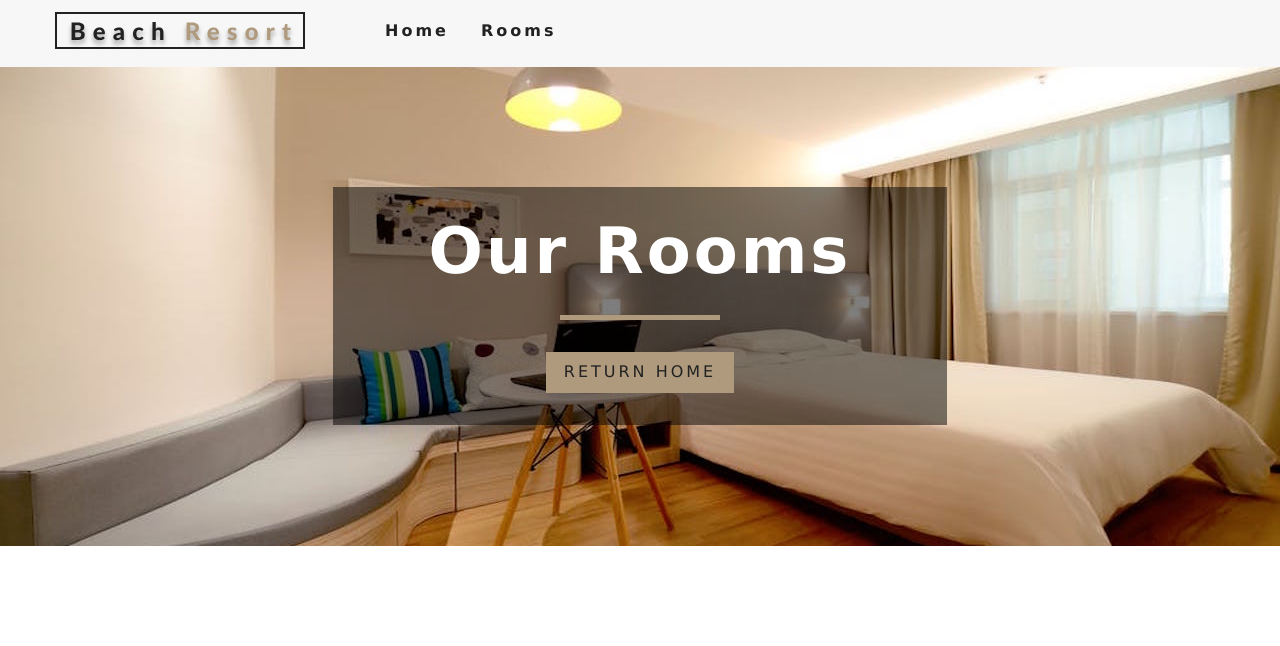
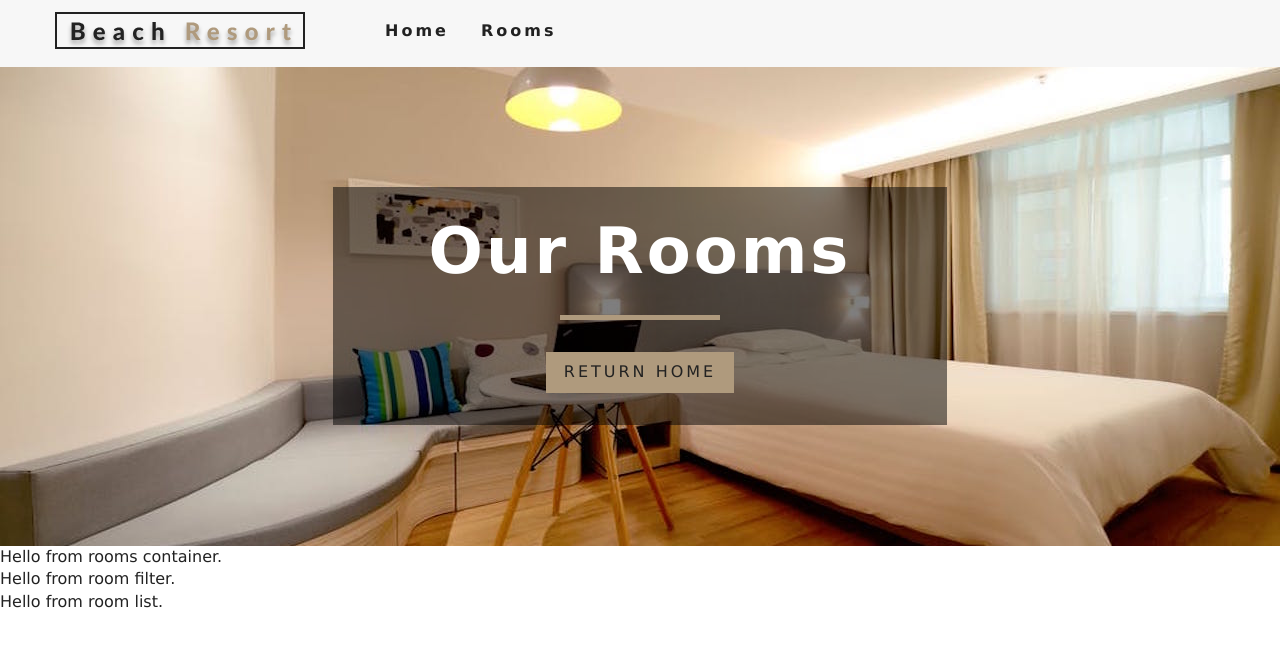
Before and after one commit to praz99/react-resort, a React (Create React App) app: page /rooms in a window 1280 px wide. Shown: the top 646 px of the page. Built offline with nearby package versions, Linux system fonts and the light colour scheme.

Commit message:
add RoomsContainer componentto Rooms page

```diff
--- a/src/pages/Rooms.js
+++ b/src/pages/Rooms.js
@@ -2,9 +2,11 @@ import React from 'react';
 import { Link } from 'react-router-dom';
 import Banner from '../components/Banner';
 import Hero from '../components/Hero';
+import RoomsContainer from '../components/RoomsContainer';
 
 const Rooms = () => {
   return (
+    <>
       <Hero hero="roomsHero">
         <Banner title="our rooms">
           <Link to='/' className="btn-primary">
@@ -12,6 +14,8 @@ const Rooms = () => {
           </Link>
         </Banner>
       </Hero>
+      <RoomsContainer />
+    </>
   );
 };
 
```
Lines whose indentation alone changed are shown as unchanged.
